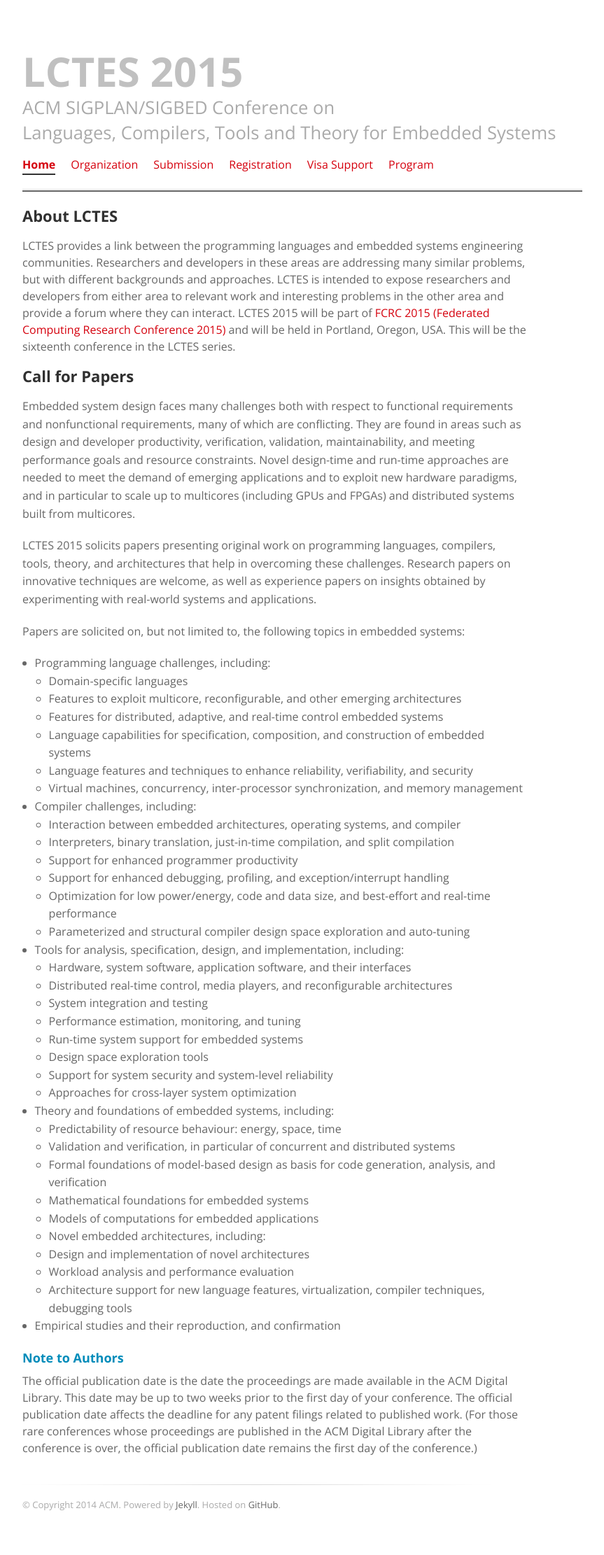
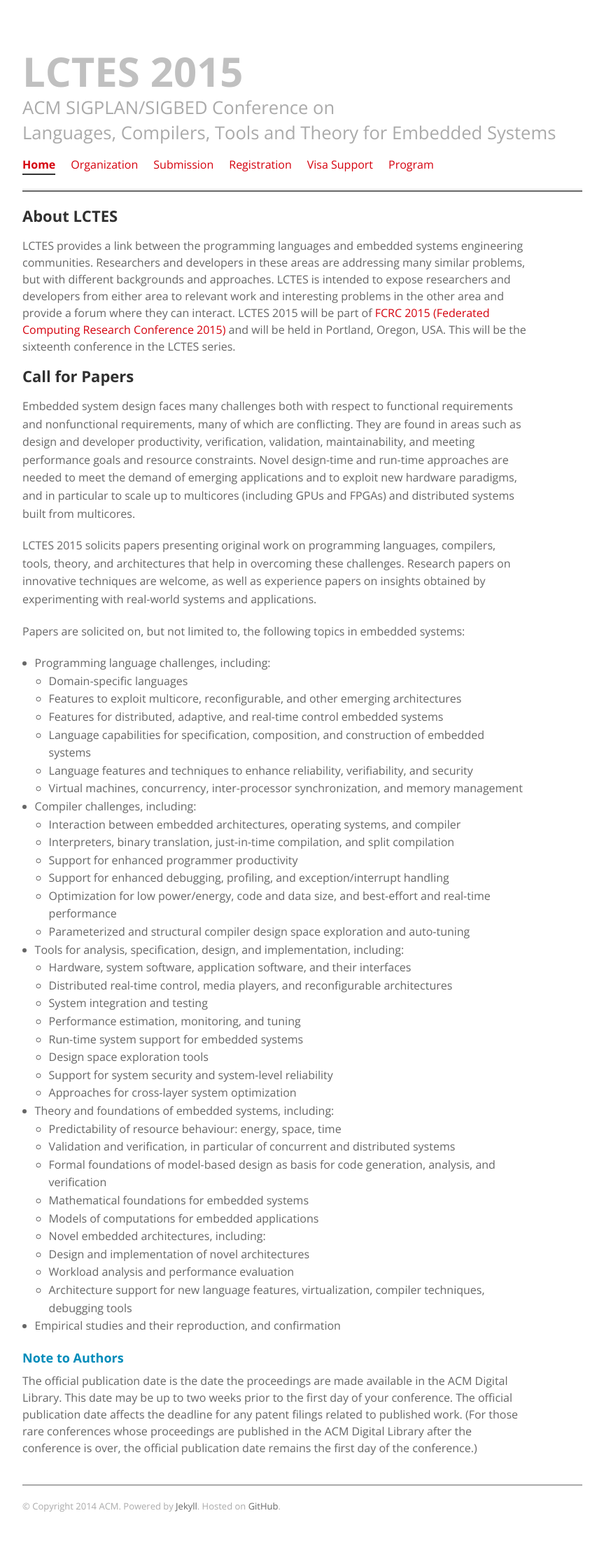
Before and after one commit to GSathish/lctes2015, a Jekyll site: the page built from index.html, in a window 1280 px wide. Shown: the whole page at 70% size, without its empty margins (28-891 px from the left). Built offline with Jekyll 4.4.1, drawn with Linux system fonts in a browser that asks for light colours.

Commit message:
Update stylesheet.css

```diff
--- a/stylesheets/stylesheet.css
+++ b/stylesheets/stylesheet.css
@@ -177,7 +177,8 @@ nav .active {
 /* #Footer
 ================================================== */
 footer {
-  background: transparent url('../images/hr.png') 0 0 no-repeat;
+  /* background: transparent url('../images/hr.png') 0 0 no-repeat; */
+  border-top: 2px solid;
   margin-top: 40px;
   padding-top: 20px;
   padding-bottom: 30px;
```
